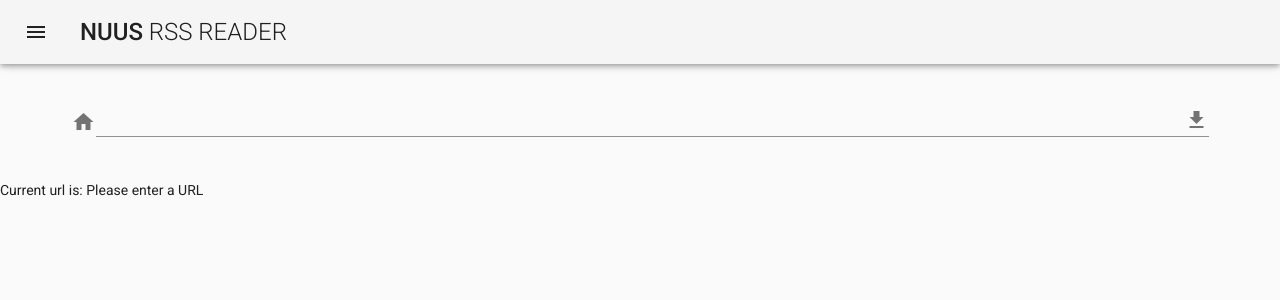
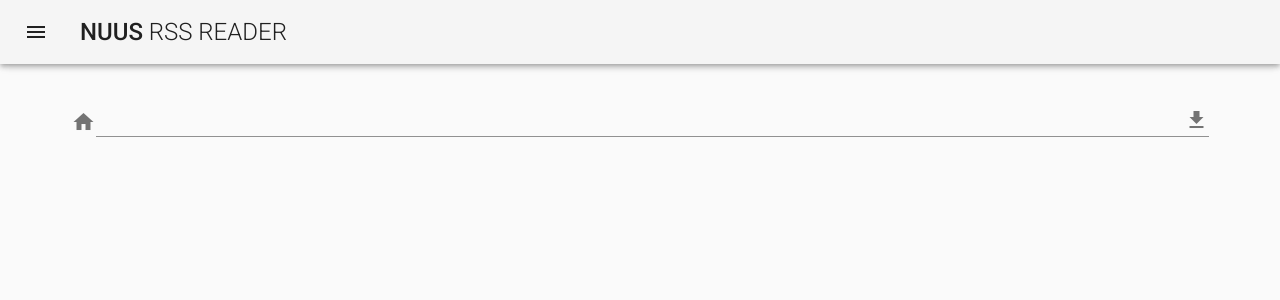
Before and after one commit to kckthx/nuus, a Vue app: page / in a window 1280 px wide. Shown: the top 300 px of the page. Built offline with nearby package versions, Linux system fonts and the light colour scheme.

Commit message:
Remove "current url" text

```diff
--- a/src/App.vue
+++ b/src/App.vue
@@ -60,9 +60,6 @@
 
     <v-content>
       <UrlInput v-on:update:url="urlUpdated($event)" v-bind:url="url"/>
-
-      <div>Current url is: {{ url }}</div>
-
       <ItemList v-bind:items="items"/>
     </v-content>
   </v-app>
```
